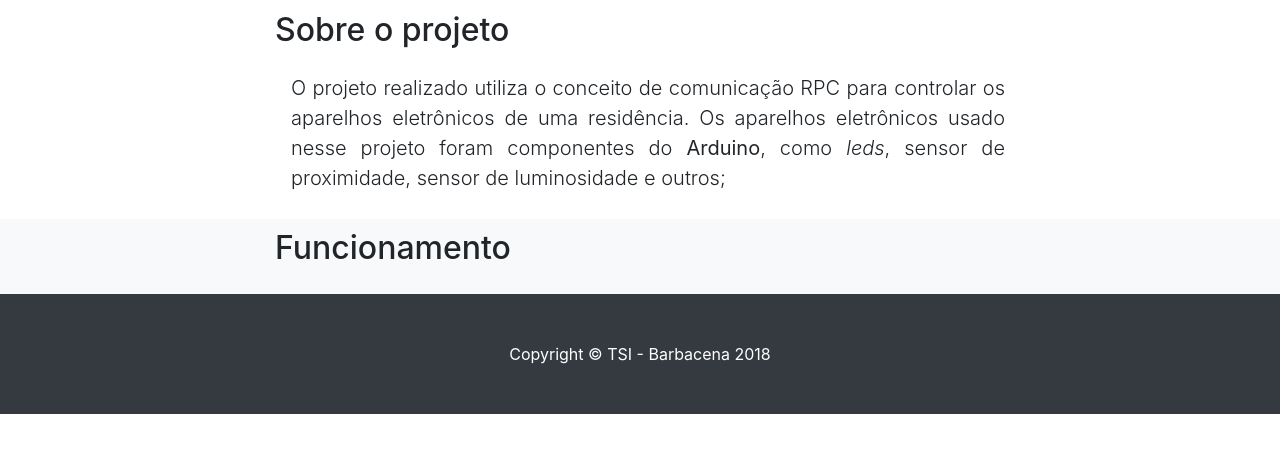
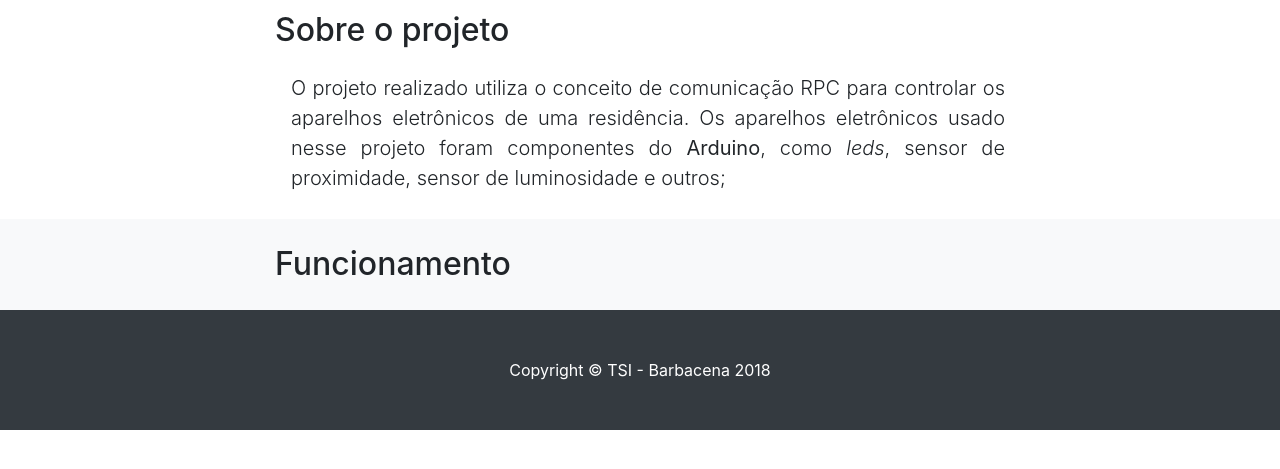
Before and after one commit to GuilhermeDomith/Automacao_Residencial, a website with bundled scripts: page index.html in a window 1280 px wide. Shown: the part 279-748 px from the top of the page. Built offline with nearby package versions, Linux system fonts and the light colour scheme.

Commit message:
[up] index

```diff
--- a/index.html
+++ b/index.html
@@ -54,7 +54,7 @@
     <section id="services" class="bg-light">
       <div class="container">
         <div class="row">
-          <div class="col-lg-8 mx-auto">
+          <div class="col-lg-8 mx-auto mt-3">
             <h2>Funcionamento</h2>
             <p class="lead">
 
```
